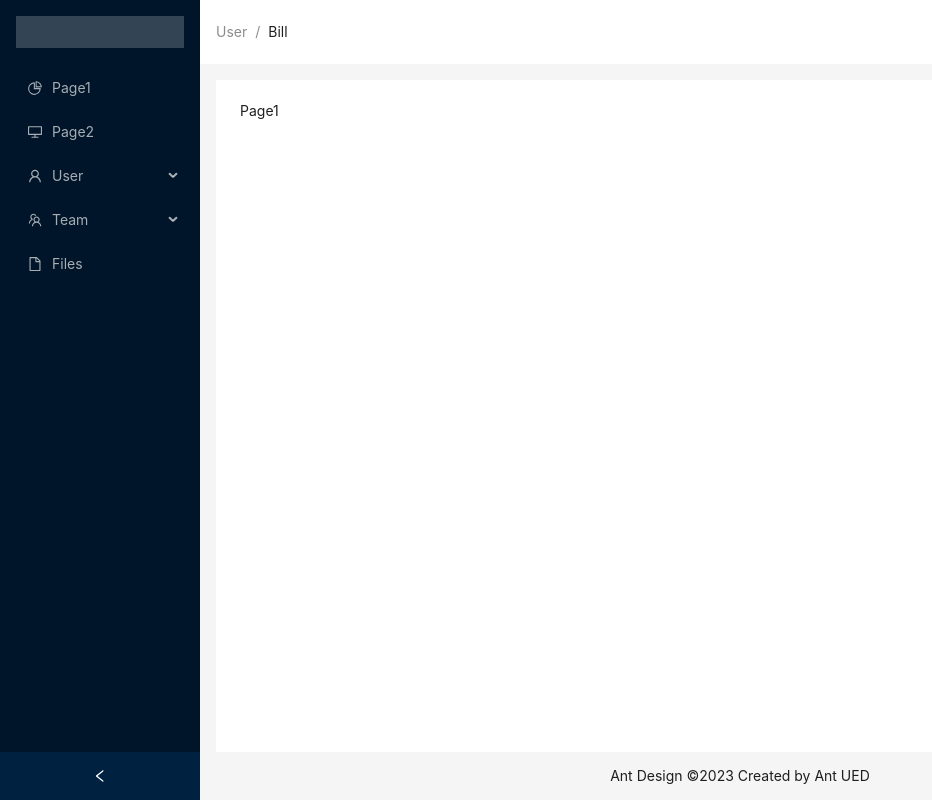
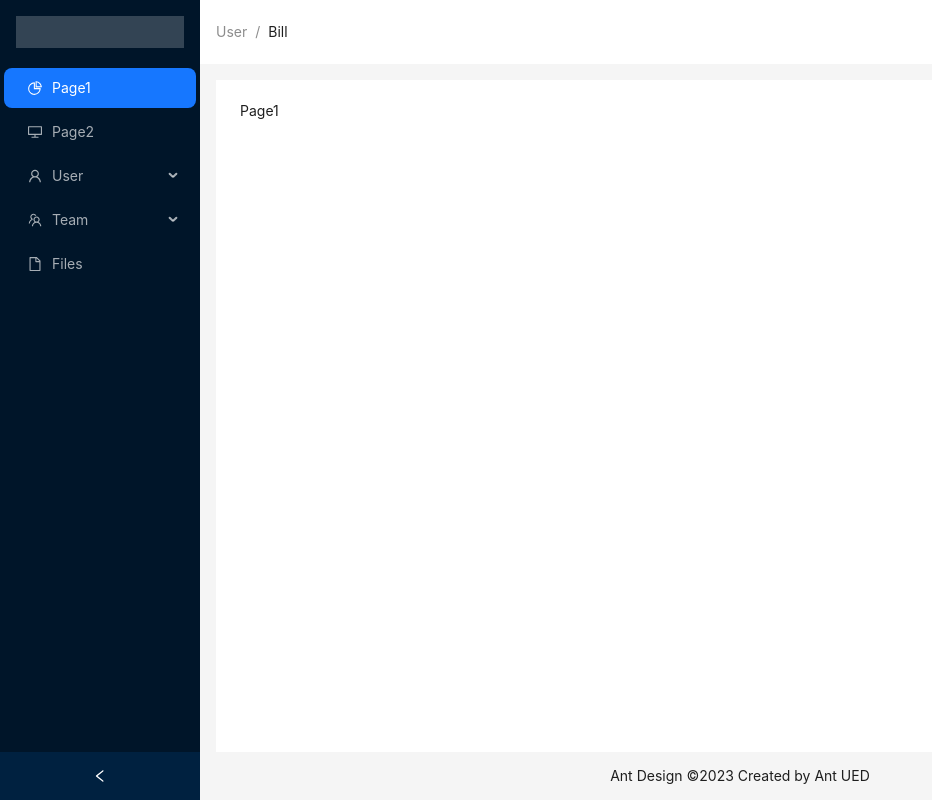
Before and after one commit to pan52yu/react-management, a React (Vite) app: page /page1 in a window 1280 px wide. Shown: the whole page, without its empty margins (0-932 px from the left). Built offline with nearby package versions, Linux system fonts and the light colour scheme.

Commit message:
抽离菜单组件

```diff
--- /dev/null
+++ b/src/components/MainMenu/index.tsx
@@ -0,0 +1,53 @@
+import {Menu, MenuProps} from "antd";
+import React, {useState} from "react";
+import {DesktopOutlined, FileOutlined, PieChartOutlined, TeamOutlined, UserOutlined} from "@ant-design/icons";
+import {useNavigate} from "react-router-dom";
+
+type MenuItem = Required<MenuProps>['items'][number];
+
+function getItem(
+    label: React.ReactNode,
+    key: React.Key,
+    icon?: React.ReactNode,
+    children?: MenuItem[],
+): MenuItem {
+    return {
+        key,
+        icon,
+        children,
+        label,
+    } as MenuItem;
+}
+
+const items: MenuItem[] = [
+    getItem('Page1', '/page1', <PieChartOutlined/>),
+    getItem('Page2', '/page2', <DesktopOutlined/>),
+    getItem('User', 'sub1', <UserOutlined/>, [
+        getItem('Tom', '3'),
+        getItem('Bill', '4'),
+        getItem('Alex', '5'),
+    ]),
+    getItem('Team', 'sub2', <TeamOutlined/>, [getItem('Team 1', '6'), getItem('Team 2', '8')]),
+    getItem('Files', '9', <FileOutlined/>),
+];
+
+const MainMenu = () => {
+    const navigate = useNavigate();
+    const [openKeys, setOpenKeys] = useState([""]);
+
+    const onOpenChange: MenuProps['onOpenChange'] = (keys) => {
+        setOpenKeys([keys[keys.length - 1]])
+    };
+
+    const menuClick = (menuItem: { key: string }) => {
+        navigate(menuItem.key)
+    }
+    return (
+        <Menu onClick={menuClick} theme="dark" defaultSelectedKeys={['/page1']} mode="inline"
+              openKeys={openKeys}
+              onOpenChange={onOpenChange}
+              items={items}/>
+    );
+};
+
+export default MainMenu;
--- a/src/views/Home/index.tsx
+++ b/src/views/Home/index.tsx
@@ -1,62 +1,21 @@
 import React, {useState} from 'react';
-import {
-    DesktopOutlined,
-    FileOutlined,
-    PieChartOutlined,
-    TeamOutlined,
-    UserOutlined,
-} from '@ant-design/icons';
-import type {MenuProps} from 'antd';
-import {Breadcrumb, Layout, Menu, theme} from 'antd';
-import {Outlet, useNavigate} from "react-router-dom";
+import {Breadcrumb, Layout, theme} from 'antd';
+import {Outlet} from "react-router-dom";
+import MainMenu from "@/components/MainMenu";
 
 const {Header, Content, Footer, Sider} = Layout;
 
-type MenuItem = Required<MenuProps>['items'][number];
-
-function getItem(
-    label: React.ReactNode,
-    key: React.Key,
-    icon?: React.ReactNode,
-    children?: MenuItem[],
-): MenuItem {
-    return {
-        key,
-        icon,
-        children,
-        label,
-    } as MenuItem;
-}
-
-const items: MenuItem[] = [
-    getItem('Page1', '/page1', <PieChartOutlined/>),
-    getItem('Page2', '/page2', <DesktopOutlined/>),
-    getItem('User', 'sub1', <UserOutlined/>, [
-        getItem('Tom', '3'),
-        getItem('Bill', '4'),
-        getItem('Alex', '5'),
-    ]),
-    getItem('Team', 'sub2', <TeamOutlined/>, [getItem('Team 1', '6'), getItem('Team 2', '8')]),
-    getItem('Files', '9', <FileOutlined/>),
-];
-
 const Home: React.FC = () => {
-    const navigate = useNavigate();
     const [collapsed, setCollapsed] = useState(false);
     const {
         token: {colorBgContainer},
     } = theme.useToken();
-
-    const menuClick = (menuItem: { key: string }) => {
-        console.log(menuItem, menuItem.key)
-        navigate(menuItem.key)
-    }
     return (
         <>
             <Layout style={{minHeight: '100vh'}}>
                 <Sider collapsible collapsed={collapsed} onCollapse={(value) => setCollapsed(value)}>
                     <div className="demo-logo-vertical"/>
-                    <Menu onClick={menuClick} theme="dark" defaultSelectedKeys={['1']} mode="inline" items={items}/>
+                    <MainMenu/>
                 </Sider>
                 <Layout>
                     <Header style={{padding: "0 0 0 16px", background: colorBgContainer}}>
```
Also changed, not shown: src/components/Comp1/index.module.scss (deleted, +0 -8 lines), src/components/Comp1/index.tsx (deleted, +0 -18 lines), src/components/Comp2/index.tsx (deleted, +0 -9 lines).
